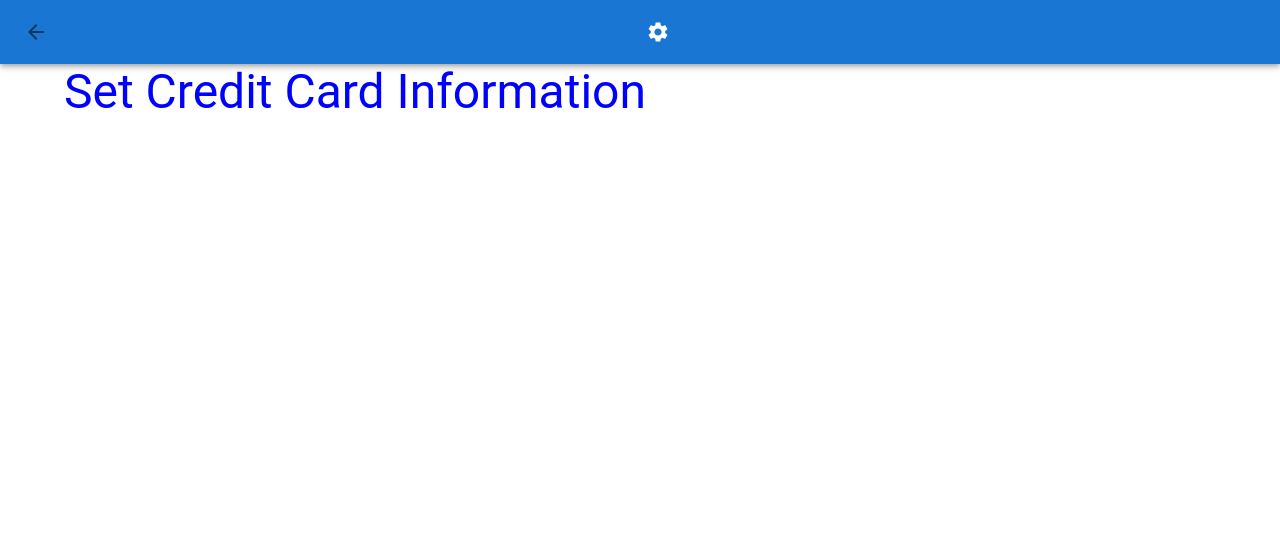
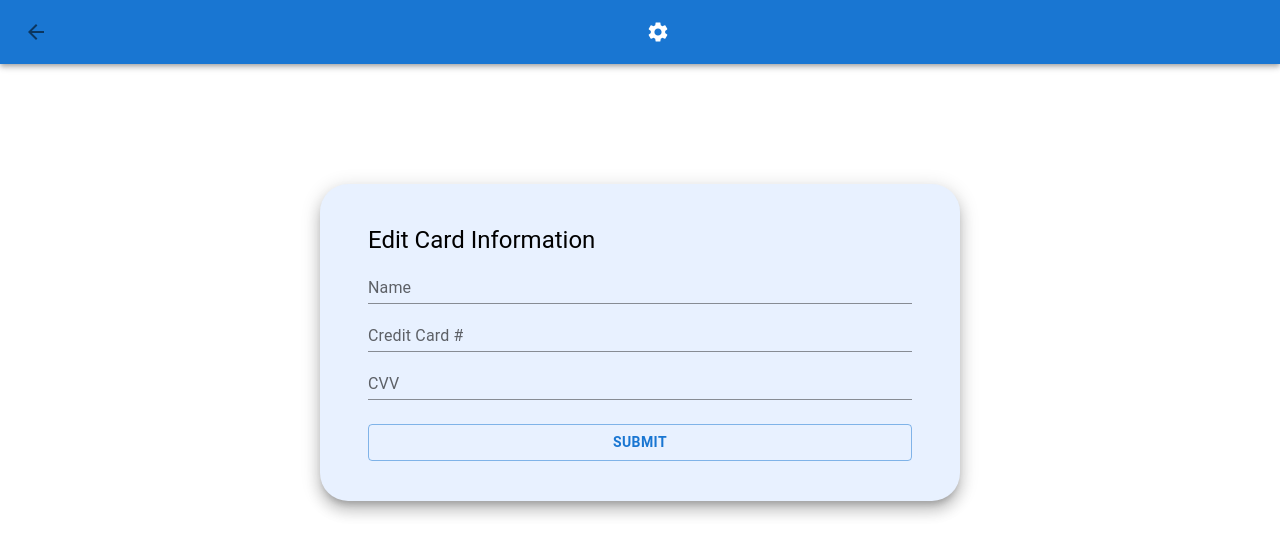
Before and after one commit to jhoo-o/cs422-project, a React (Create React App) app: page /CardSetup in a window 1280 px wide. Shown: the top 556 px of the page. Built offline with nearby package versions, Linux system fonts and the light colour scheme.

Commit message:
Finished Edit Card Information Page

```diff
--- a/src/pages/settingsPages/creditCardInfo.js
+++ b/src/pages/settingsPages/creditCardInfo.js
@@ -1,14 +1,23 @@
 import SettingsBar from "../../components/settingsTopBar";
-import {Typography, Container} from "@mui/material";
+import {Typography, Container, Button, TextField, Stack} from "@mui/material";
 
 const CreditCardInfo = () => {
     return (
         <>
             <SettingsBar previousDest={"/Settings"}/>
-            <Container sx={{flexGrow: 1}}>
-                <Typography variant="h3" sx={{flexGrow: 1, color:"blue"}}>
-                    Set Credit Card Information
-                </Typography>
+            <Container sx={{height:"40%", width:"50%", backgroundColor:'#e8f1ff', mt:15,
+                justifyContent:"center", flexGrow: 1, boxShadow: 10, borderRadius: 7, padding: 5, paddingBottom: 5}}>
+                <Container fixed sx={{flexGrow: 1, width: "100%", justifyContent:"center"}}>
+                    <Typography variant="h5">
+                        Edit Card Information
+                    </Typography>
+                    <Stack sx={{display: "flex", flexGrow: 1, justifyContent:"left"}}>
+                        <TextField variant="standard" label = "Name"/>
+                        <TextField variant="standard" label = "Credit Card #"/>
+                        <TextField variant="standard" label = "CVV"/>
+                        <Button variant="outlined" sx={{marginTop: 3, fontWeight:"bold"}}>Submit</Button>
+                    </Stack>
+                </Container>
             </Container>
         </>
     );
```
